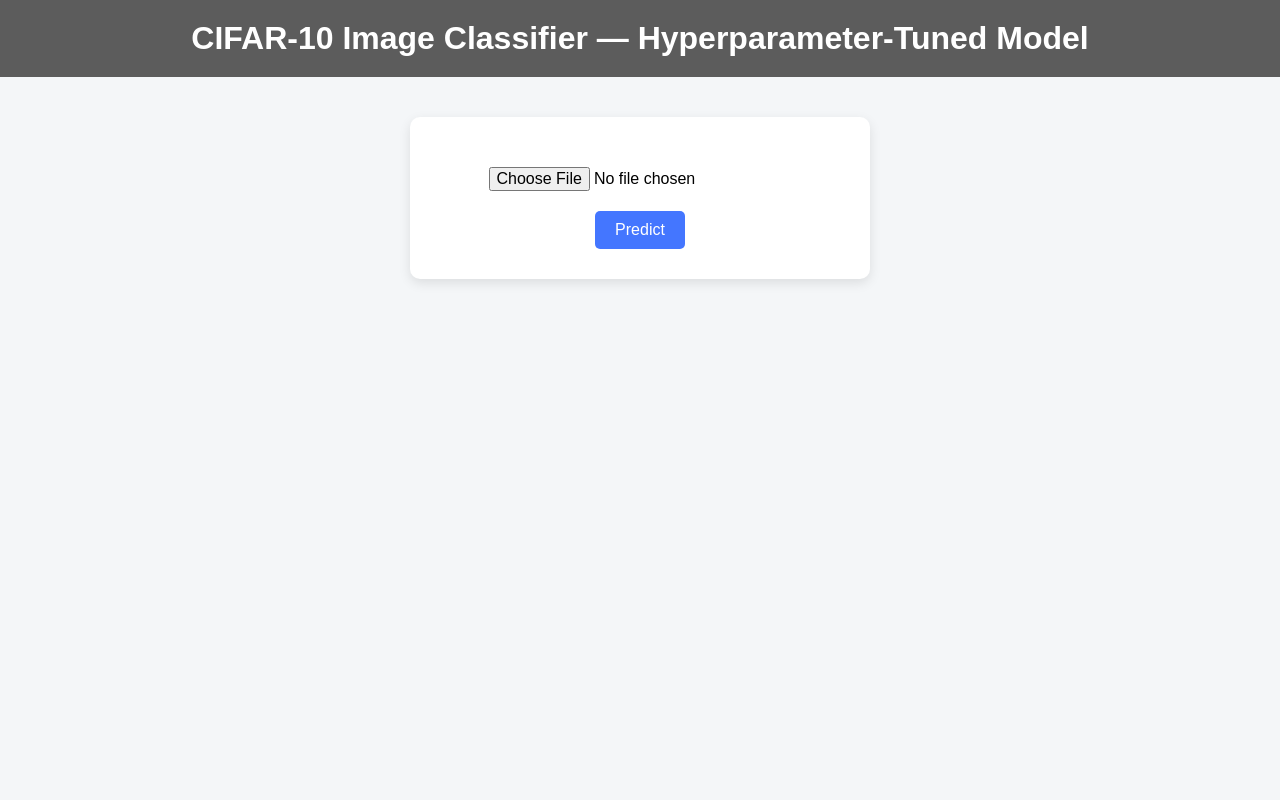
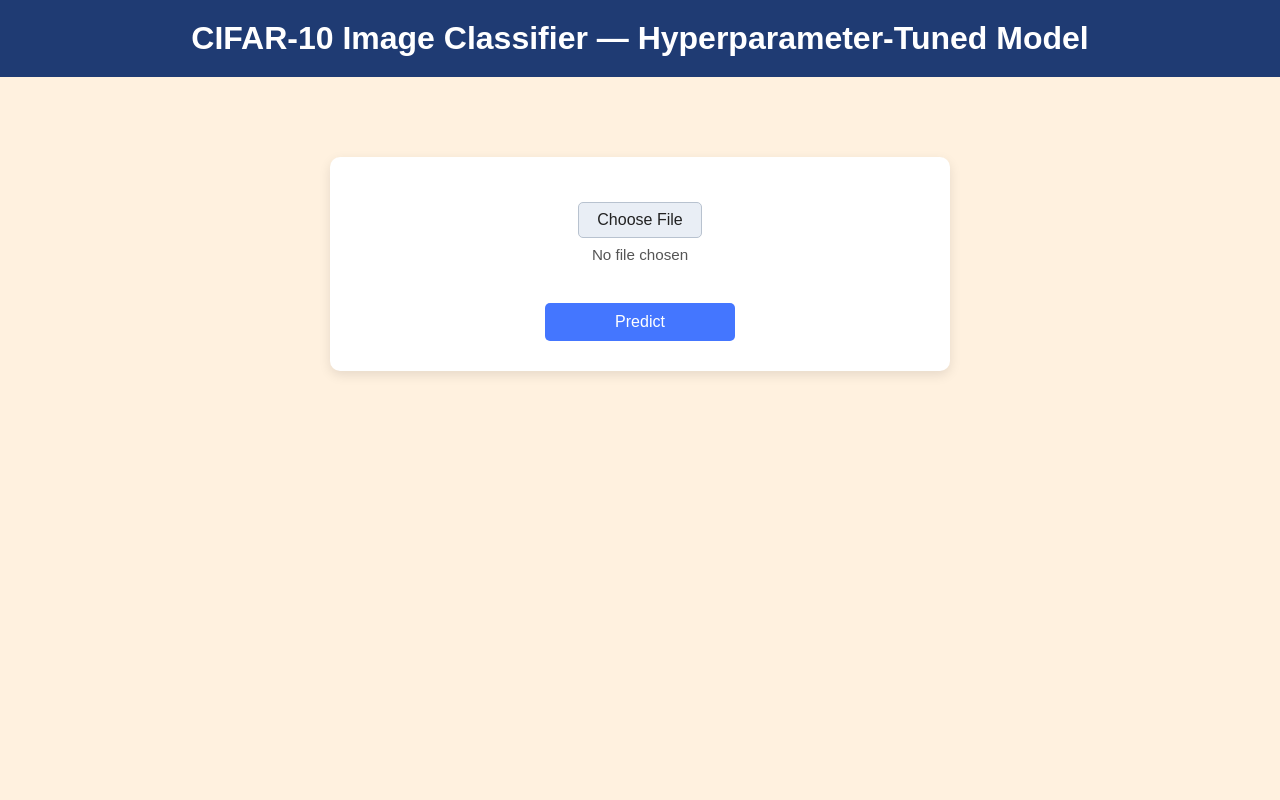
Before and after one commit to T-B-Oh/Machine-Learning-Project, a Flask app: page / in a window 1280 px wide. Run offline with Flask 3, Linux system fonts and the light colour scheme.

Commit message:
style update

```diff
--- a/Docker-Flask Deployment/app/main.py
+++ b/Docker-Flask Deployment/app/main.py
@@ -4,6 +4,7 @@ import numpy as np
 from PIL import Image
 import io
 import os
+import base64
 
 app = Flask(__name__)
 
@@ -31,13 +32,20 @@ def predict():
 
     file = request.files["file"]
     image_bytes = file.read()
+    image_type = file.mimetype or "image/png"
+    image_url = f"data:{image_type};base64," + base64.b64encode(image_bytes).decode("utf-8")
     input_data = preprocess_image(image_bytes)
 
     prediction = model.predict(input_data)
     predicted_class = int(np.argmax(prediction[0]))
     predicted_label = cifar10_labels[predicted_class]
 
-    return render_template("index.html", prediction=predicted_label)
+    return render_template(
+        "index.html",
+        prediction=predicted_label,
+        image_url=image_url,
+        file_name=file.filename
+    )
 
 if __name__ == "__main__":
     app.run(host="0.0.0.0", port=5000)
--- a/Docker-Flask Deployment/app/static/style.css
+++ b/Docker-Flask Deployment/app/static/style.css
@@ -1,13 +1,14 @@
 body {
     font-family: Arial, sans-serif;
-    background: #f4f6f8;
+    background: #fff1df;
     text-align: center;
     margin: 0;
     padding: 0;
+    min-height: 100vh;
 }
 
 h1 {
-    background: #5c5c5c;
+    background: #1f3b73;
     color: white;
     padding: 20px;
     margin: 0;
@@ -16,31 +17,85 @@ h1 {
 
 form {
     background: white;
-    margin: 40px auto;
+    margin: 80px auto 40px;
     padding: 30px;
     border-radius: 10px;
-    max-width: 400px;
+    max-width: 560px;
     box-shadow: 0 4px 12px rgba(0,0,0,0.1);
+    display: flex;
+    flex-direction: column;
+    align-items: center;
 }
 
-input[type="file"] {
-    margin: 15px 0;
-    padding: 5px;
+.upload-preview-row {
+    display: flex;
+    align-items: center;
+    justify-content: center;
+    gap: 24px;
+    width: 100%;
+}
+
+.file-upload {
+    display: flex;
+    flex-direction: column;
+    align-items: center;
+    gap: 8px;
+    margin: 15px 0 20px;
+}
+
+.file-button {
+    display: inline-block;
+    background: #e9eef5;
+    color: #222;
+    border: 1px solid #b8c2cf;
+    padding: 8px 18px;
+    border-radius: 5px;
+    cursor: pointer;
     font-size: 1em;
 }
 
-button {
+.file-button:hover {
+    background: #dde5ee;
+}
+
+.file-name {
+    color: #555;
+    font-size: 0.95em;
+    max-width: 100%;
+    overflow-wrap: anywhere;
+}
+
+.file-upload input[type="file"] {
+    position: absolute;
+    width: 1px;
+    height: 1px;
+    opacity: 0;
+    pointer-events: none;
+}
+
+.image-preview {
+    display: none;
+    width: 120px;
+    height: 120px;
+    margin-top: 0;
+    border-radius: 8px;
+    border: 2px solid #ccc;
+    object-fit: cover;
+}
+
+.predict-button {
     background: #4476ff;
     color: white;
     border: none;
-    padding: 10px 20px;
+    margin-top: 20px;
+    padding: 10px 70px;
     font-size: 1em;
     border-radius: 5px;
     cursor: pointer;
     transition: background 0.3s;
 }
 
-button:hover {
+.predict-button:hover {
     background: #666680;
 }
 
@@ -50,9 +105,25 @@ h2 {
     margin-top: 20px;
 }
 
+.prediction-value {
+    color: #d62828;
+    font-weight: 800;
+}
+
 img {
     margin-top: 15px;
     max-width: 200px;
     border-radius: 8px;
     border: 2px solid #ccc;
 }
+
+@media (max-width: 600px) {
+    form {
+        max-width: 400px;
+    }
+
+    .upload-preview-row {
+        flex-direction: column;
+        gap: 12px;
+    }
+}
--- a/Docker-Flask Deployment/app/templates/index.html
+++ b/Docker-Flask Deployment/app/templates/index.html
@@ -8,14 +8,48 @@
 <body>
     <h1>CIFAR-10 Image Classifier — Hyperparameter-Tuned Model</h1>
     <form method="POST" action="/predict" enctype="multipart/form-data">
-        <input type="file" name="file" accept="image/*" required><br>
-        <button type="submit">Predict</button>
+        <div class="upload-preview-row">
+            <div class="file-upload">
+                <button class="file-button" type="button" id="choose-file">Choose File</button>
+                <span class="file-name" id="file-name">{{ file_name or 'No file chosen' }}</span>
+                <input type="file" id="image-file" name="file" accept="image/*" required>
+            </div>
+            <img
+                class="image-preview"
+                id="image-preview"
+                src="{{ image_url or '' }}"
+                alt="Selected image preview"
+                {% if image_url %}style="display: block;"{% endif %}
+            >
+        </div>
+        <button class="predict-button" type="submit">Predict</button>
     </form>
     {% if prediction %}
-        <h2>Prediction: {{ prediction }}</h2>
+        <h2>Prediction: <span class="prediction-value">{{ prediction|capitalize }}</span></h2>
     {% endif %}
-    {% if image_url %}
-        <img src="{{ image_url }}" alt="Uploaded Image">
-    {% endif %}
+    <script>
+        const fileInput = document.getElementById("image-file");
+        const fileName = document.getElementById("file-name");
+        const chooseFile = document.getElementById("choose-file");
+
+        chooseFile.addEventListener("click", () => {
+            fileInput.click();
+        });
+
+        fileInput.addEventListener("change", () => {
+            const file = fileInput.files[0];
+            const preview = document.getElementById("image-preview");
+
+            fileName.textContent = file ? file.name : "No file chosen";
+
+            if (file) {
+                preview.src = URL.createObjectURL(file);
+                preview.style.display = "block";
+            } else {
+                preview.removeAttribute("src");
+                preview.style.display = "none";
+            }
+        });
+    </script>
 </body>
 </html>
```
Also changed, not shown: images/image-classifier-webpage.png, 2 other files.
